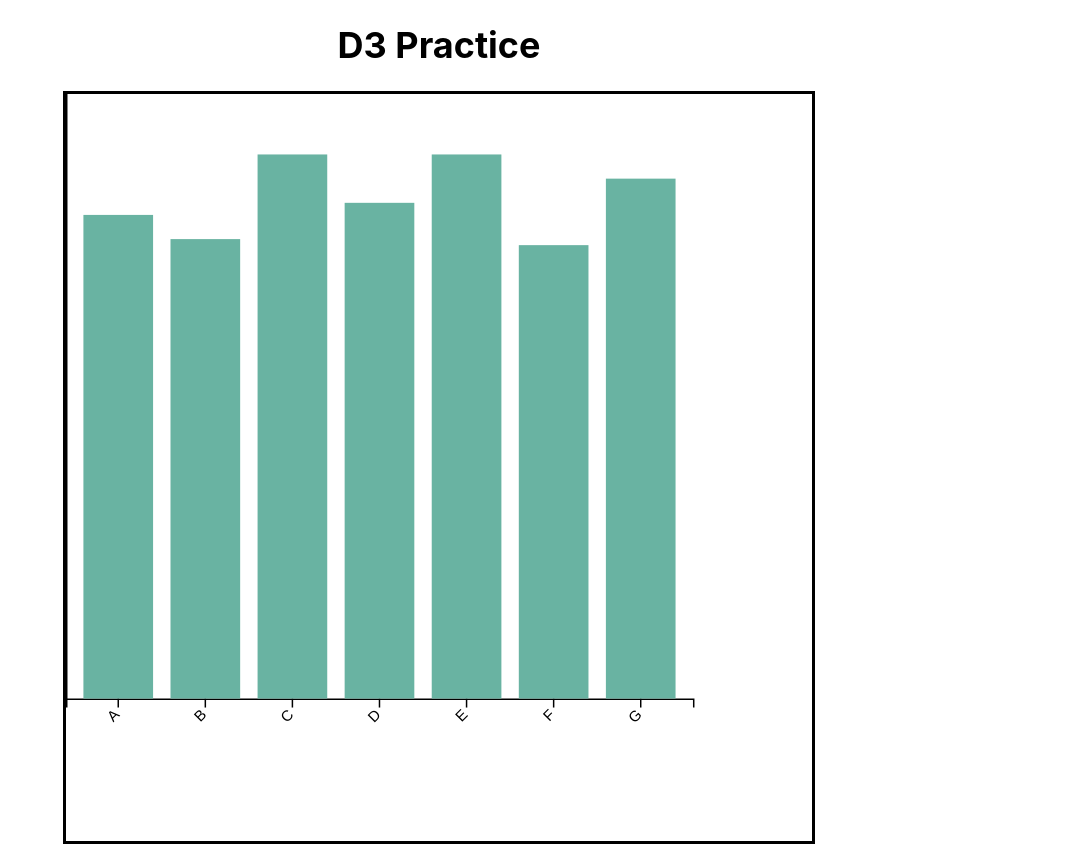
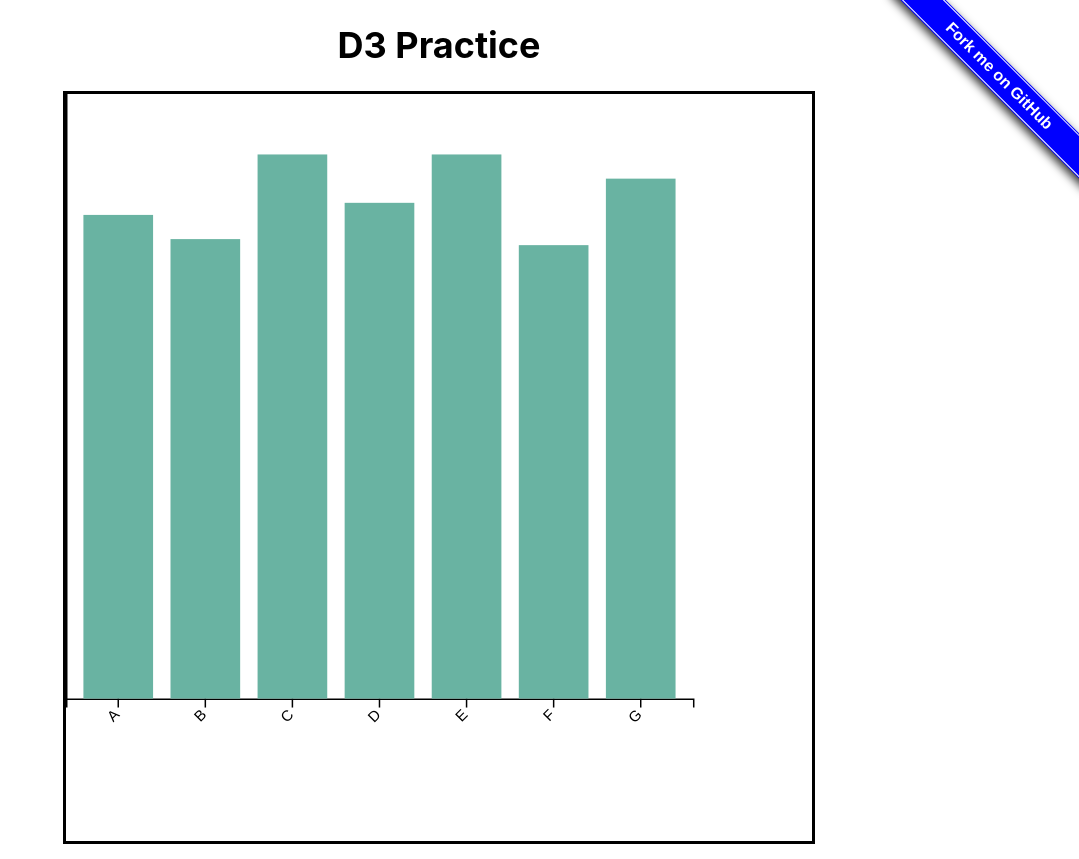
Before and after one commit to DS4200-Fall21-Sec02/ic-04-corrected-sk-mo-sm, a plain HTML site: page index.html in a window 1280 px wide. Shown: the whole page, without its empty margins (201-1280 px from the left). Drawn offline with Linux system fonts and the light colour scheme.

Commit message:
added link

```diff
--- a/index.html
+++ b/index.html
@@ -9,6 +9,9 @@
 <body>
   <div style="text-align: center;">
     <h1>D3 Practice</h1>
+      <!-- GitHub repo URL -->
+      <span id='forkongithub'><a href='https://ds4200-fall21-sec02.github.io/ic-04-corrected-sk-mo-sm/'>Fork me on GitHub</a></span>
+
 
     <div id="d3-container">
     </div>
--- a/js/main.js
+++ b/js/main.js
@@ -59,4 +59,6 @@ svg1.selectAll("mybar")
     .attr("height", function(d) { return height - y(d.Y); })
     .attr("fill", "#69b3a2")
 
+
+
 })
```
